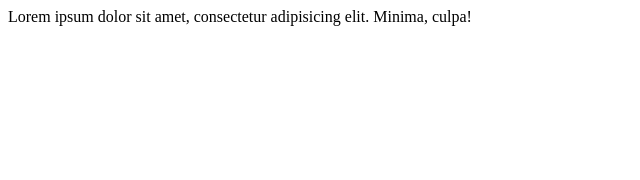
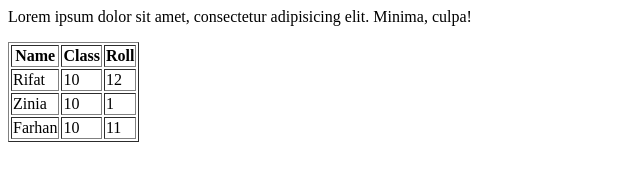
Before and after one commit to SH-rifat/tusk-wednessday, a plain HTML site: page index.html in a window 1280 px wide. Shown: the whole page, without its empty margins (0-640 px from the left). Drawn offline with Linux system fonts and the light colour scheme.

Commit message:
table added

```diff
--- a/index.html
+++ b/index.html
@@ -6,5 +6,29 @@
 
         <p>Lorem ipsum dolor sit amet, consectetur adipisicing elit. Minima, culpa!</p>
 
+        <table border="1px">
+
+            <tr>
+                <th>Name</th>
+                <th>Class</th>
+                <th>Roll</th>
+            </tr>
+            <tr>
+                <td>Rifat</td>
+                <td>10</td>
+                <td>12</td>
+            </tr>
+            <tr>
+                <td>Zinia</td>
+                <td>10</td>
+                <td>1</td>
+            </tr>
+            <tr>
+                <td>Farhan</td>
+                <td>10</td>
+                <td>11</td>
+            </tr>
+        </table>
+
     </body>
 </html>
```
